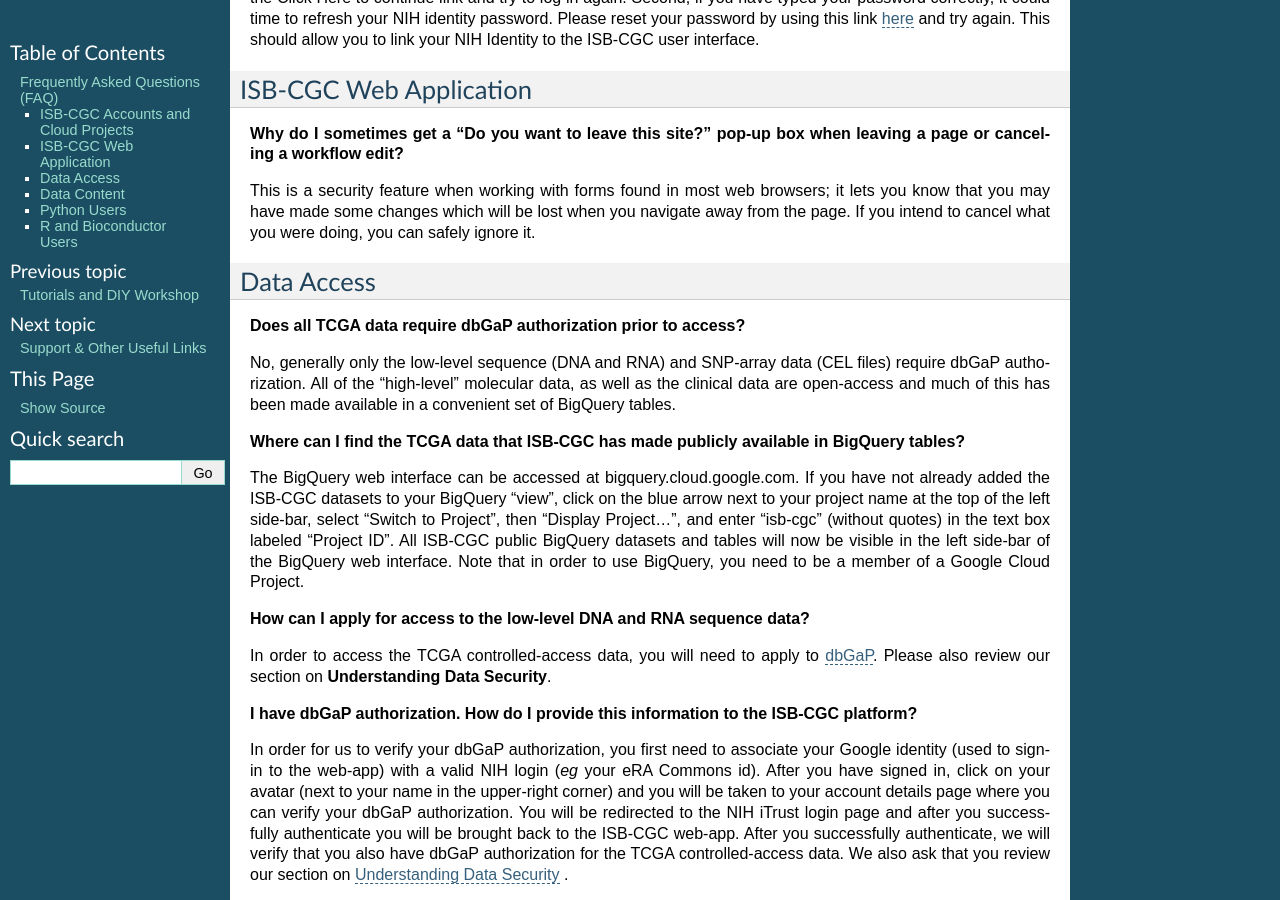
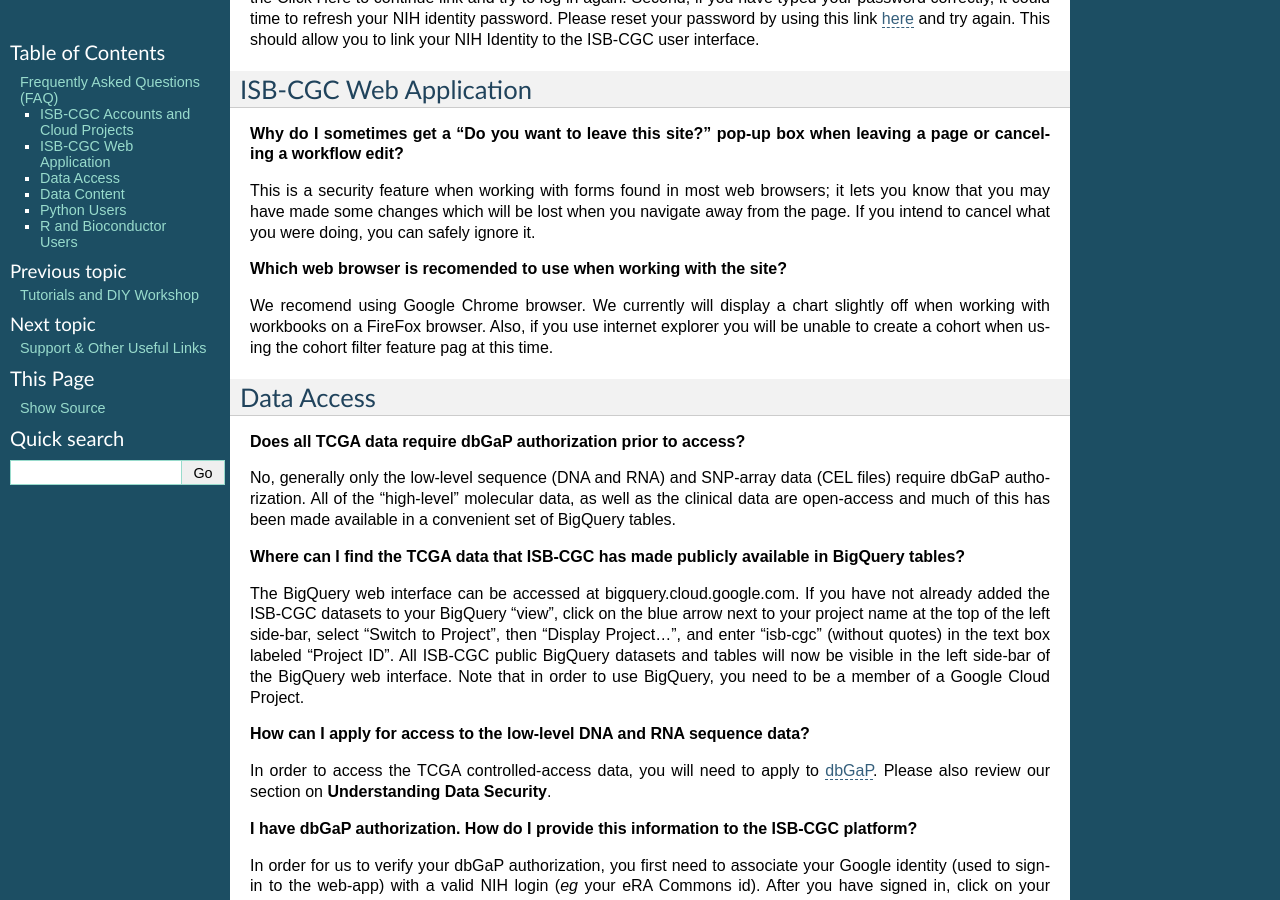
Before and after one commit to isb-cgc/readthedocs, a Sphinx documentation site: the page built from docs/source/sections/FAQ.rst, in a window 1280 px wide and 900 px high, scrolled down 2318 px. Built offline with Sphinx 7.4.7, drawn with Linux system fonts in a browser that asks for light colours; pages that are not in the unit, such as notebooks, are missing from menus.

Commit message:
updated FAQ section

```diff
--- a/docs/source/sections/FAQ.rst
+++ b/docs/source/sections/FAQ.rst
@@ -88,6 +88,10 @@
 
 This is a security feature when working with forms found in most web browsers; it lets you know that you may have made some changes which will be lost when you navigate away from the page. If you intend to cancel what you were doing, you can safely ignore it.
 
+**Which web browser is recomended to use when working with the site?**
+
+We recomend using Google Chrome browser.  We currently will display a chart slightly off when working with workbooks on a FireFox browser. Also, if you use internet explorer you will be unable to create a cohort when using the cohort filter feature pag at this time.
+
 Data Access
 ###########
 **Does all TCGA data require dbGaP authorization prior to access?**
```
